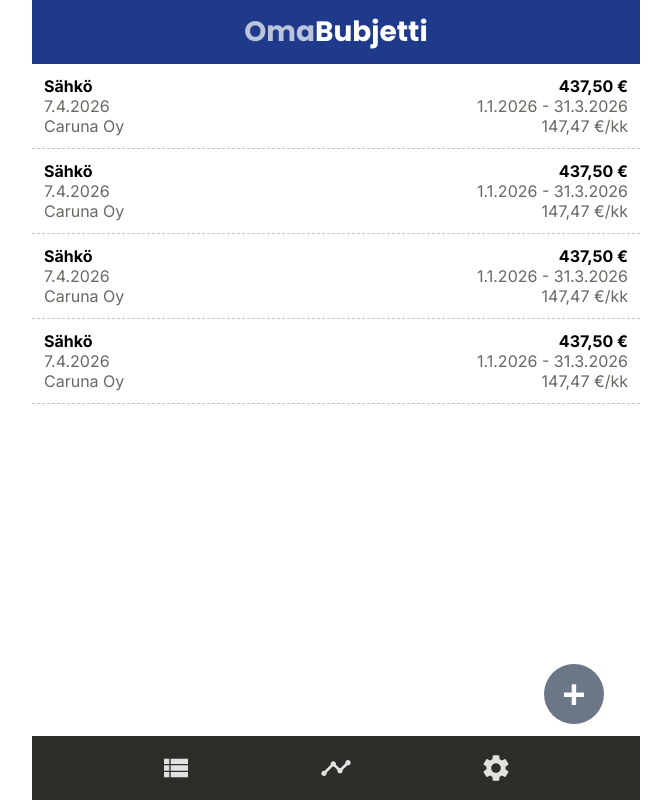
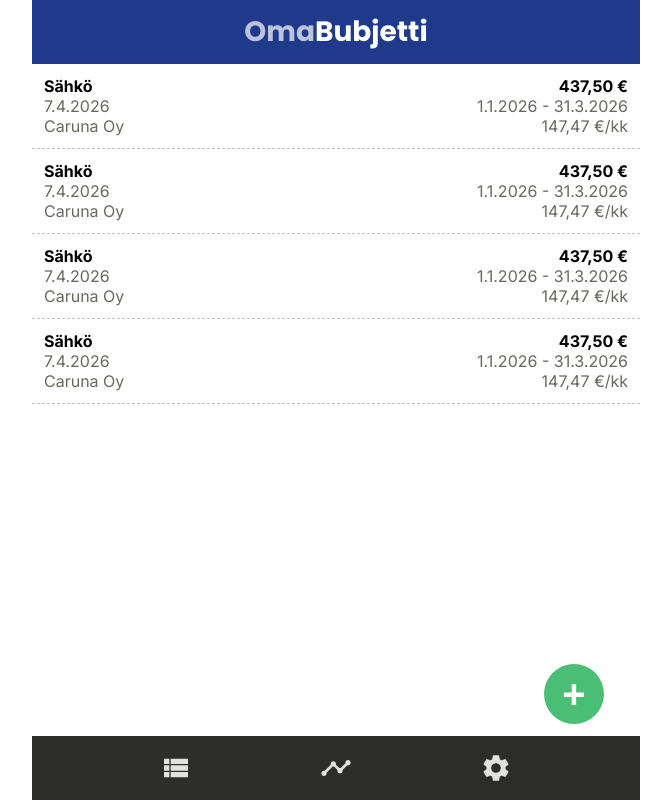
Before and after one commit to stmargariitaaa/OmaBudjetti, a React (Vite) app: page / in a window 1280 px wide. Shown: the whole page, without its empty margins (304-975 px from the left). Built offline with nearby package versions, Linux system fonts and the light colour scheme.

Commit message:
lisää CSS-muuttujien määrittelyt

```diff
--- a/src/assets/styles/main.scss
+++ b/src/assets/styles/main.scss
@@ -51,3 +51,15 @@ h1 {
 h1 span {
   opacity: 0.7;
 }
+
+:root {
+  --color-primary: #{theme.$color-primary};
+  --color-secondary: #{theme.$color-secondary};
+  --color-warning: #{theme.$color-warning};
+  --color-neutral-lightest: #{theme.$color-neutral-lightest};
+  --color-neutral-lighter: #{theme.$color-neutral-lighter};
+  --color-neutral-light: #{theme.$color-neutral-light};
+  --color-neutral: #{theme.$color-neutral};
+  --color-neutral-dark: #{theme.$color-neutral-dark};
+  --color-neutral-darkest: #{theme.$color-neutral-darkest};
+}
--- a/src/components/App/App.jsx
+++ b/src/components/App/App.jsx
@@ -23,6 +23,7 @@ function App() {
           <Item />
           <Item />
           <FloatingButton secondary>+</FloatingButton>
+
         </Content>
         <Menu />
       </div>
```
